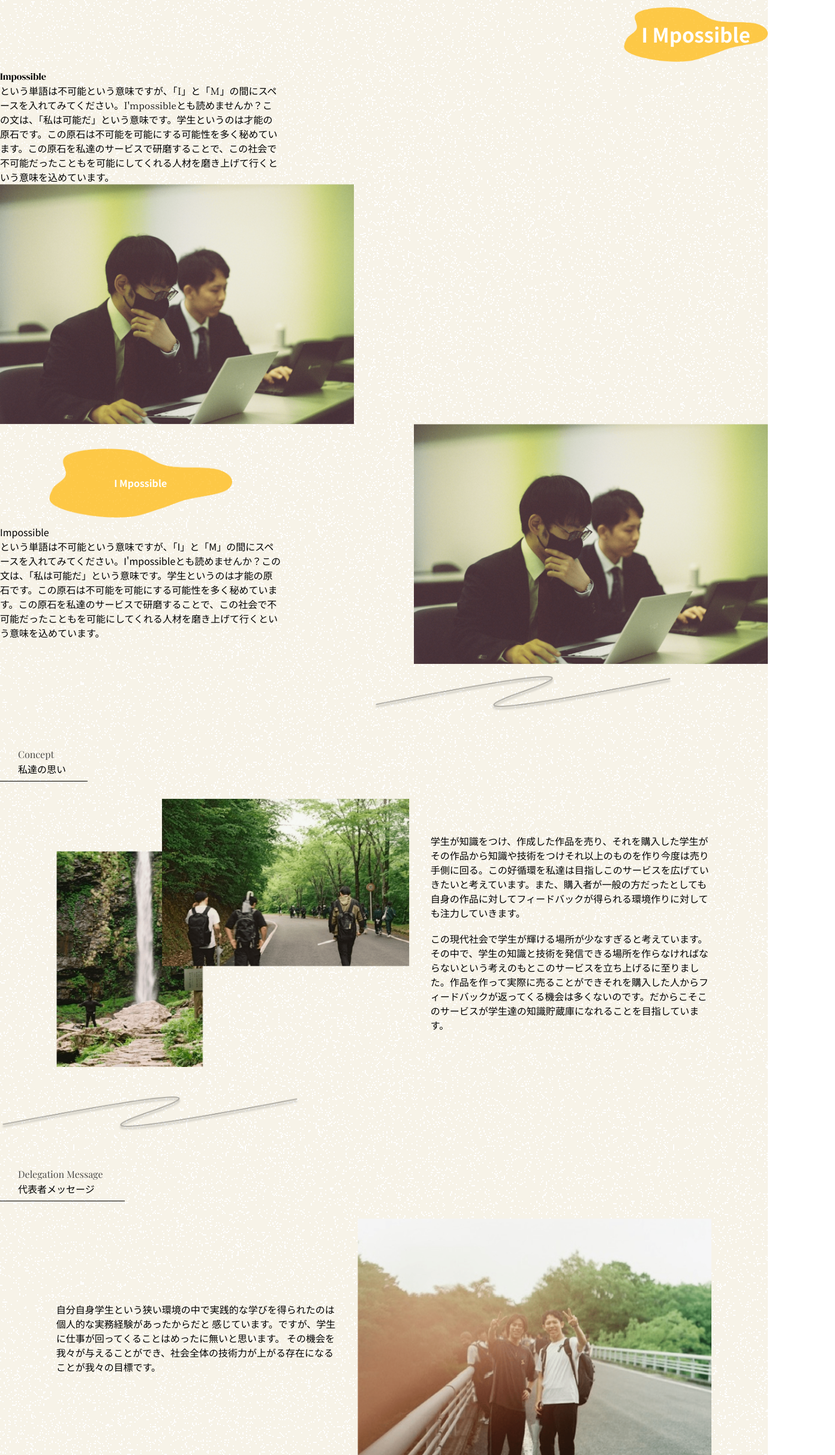
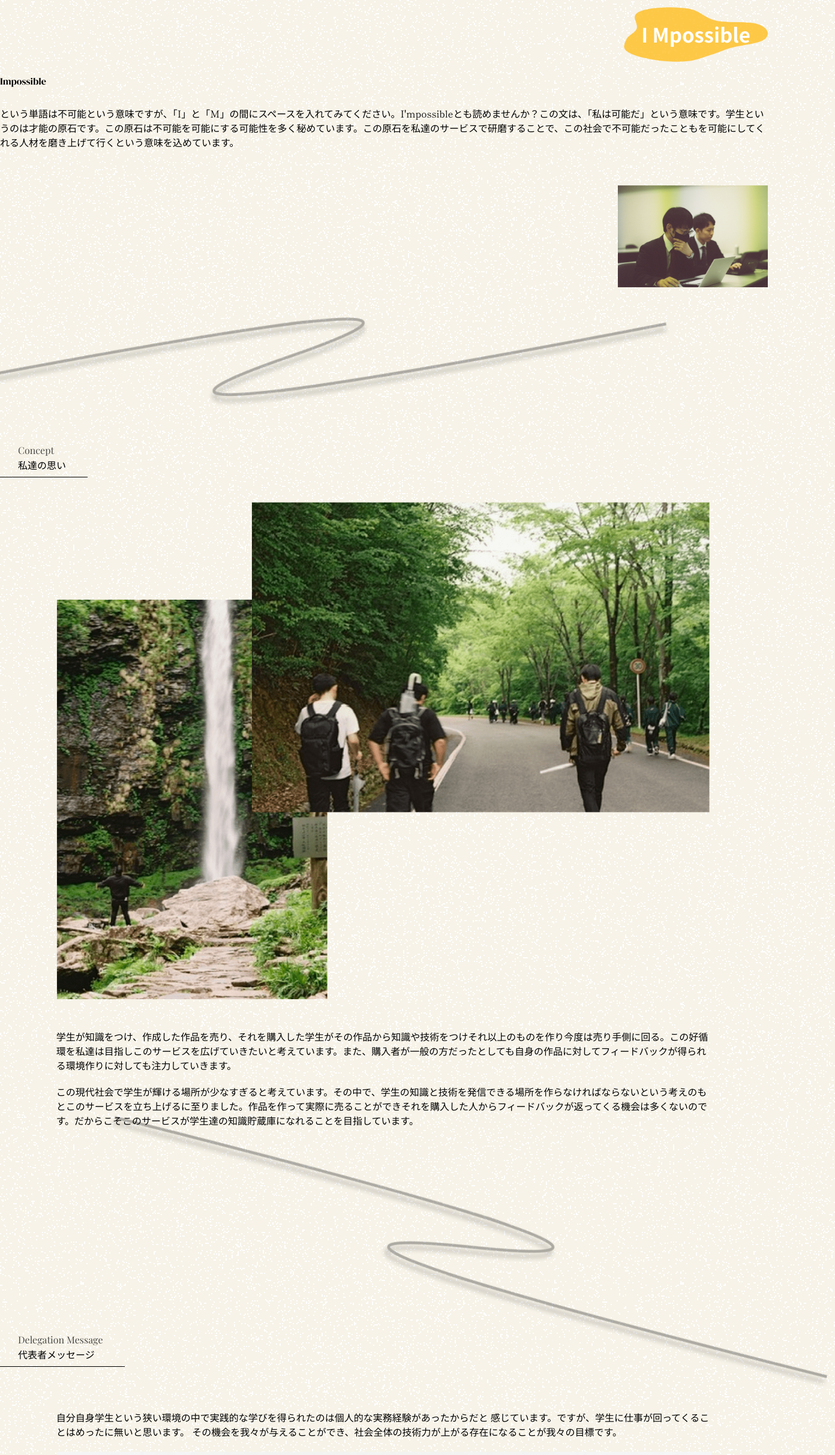
Before and after one commit to daito-kawasaki/ec-dent-app, a Next.js app in the folder frontend/: page /brand in a window 1280 px wide. Shown: the part 920-3346 px from the top of the page at 60% size, 1392 px wide, since content can reach past the window. Built offline with nearby package versions, Linux system fonts and the light colour scheme; a web font is replaced by a local one; what fluid-tailwind, tailwindcss-fluid-spacing would draw is missing.

Commit message:
360px完了と、SSR、CSRエラーの解消のためのnext.configの追加、tailwind.configのカスタム値追加

```diff
--- /dev/null
+++ b/frontend/next.config.js
@@ -0,0 +1,6 @@
+const withStyledComponents = require('styled-components-nextjs')
+
+module.exports = withStyledComponents({
+    reactStrictMode: true,
+    // 他の設定
+})
--- a/frontend/src/app/brand/page.tsx
+++ b/frontend/src/app/brand/page.tsx
@@ -5,7 +5,7 @@ import { IMGPATH_BRAND } from '../../lib/common'
 import SectionTitle from '@/components/ui/section-ttl'
 import StoreHeader from '@/components/common/store-header'
 import { dmSerifDisplay, shipporiMincho } from '@/lib/fonts'
-import { Shippori_Mincho } from 'next/font/google'
+import Footer from '@/components/common/footer'
 
 export default function Brand() {
     return (
@@ -27,10 +27,8 @@ export default function Brand() {
                     sub_ttl="キャッチコピーについて"
                 />
 
-                <section id="main_sec" className=" block mt-32 ">
-                    <div
-                        id="main_left_cnt"
-                        className="flex flex-col justify-center">
+                <section id="main_sec" className=" block mt-32 pb-7.5">
+                    <div id="main_left_cnt" className="">
                         <div
                             id="main_ttl"
                             className=" w-60 h-auto relative mb-3 ml-auto">
@@ -44,16 +42,17 @@ export default function Brand() {
                                 I Mpossible
                             </span>
                         </div>
-                        <span
-                            className={` text-2xl ${dmSerifDisplay.className}`}>
-                            Impossible
-                        </span>
-                        <p
-                            className={` w-[36.6vw] ${shipporiMincho.className}`}>
-                            という単語は不可能という意味ですが、「I」と「M」の間にスペースを入れてみてください。I'mpossibleとも読めませんか？この文は、「私は可能だ」という意味です。学生というのは才能の原石です。この原石は不可能を可能にする可能性を多く秘めています。この原石を私達のサービスで研磨することで、この社会で不可能だったこともを可能にしてくれる人材を磨き上げて行くという意味を込めています。
-                        </p>
+                        <div id="main_text_block" className="mt-5 mb-14.5">
+                            <span
+                                className={` text-2xl ${dmSerifDisplay.className} block mb-7.5`}>
+                                Impossible
+                            </span>
+                            <p className={`${shipporiMincho.className}`}>
+                                という単語は不可能という意味ですが、「I」と「M」の間にスペースを入れてみてください。I'mpossibleとも読めませんか？この文は、「私は可能だ」という意味です。学生というのは才能の原石です。この原石は不可能を可能にする可能性を多く秘めています。この原石を私達のサービスで研磨することで、この社会で不可能だったこともを可能にしてくれる人材を磨き上げて行くという意味を込めています。
+                            </p>
+                        </div>
                     </div>
-                    <div id="main_right_cnt" className="w-[46.12vw] ">
+                    <div id="main_right_cnt" className="w-250 ml-auto">
                         <Image
                             src={`${IMGPATH_BRAND}catch_copy.png`}
                             alt=""
@@ -63,7 +62,8 @@ export default function Brand() {
                         />
                     </div>
                 </section>
-                <section
+
+                {/* <section
                     id="main_sec"
                     className=" flex items-center justify-between ">
                     <div
@@ -96,11 +96,11 @@ export default function Brand() {
                             className=" img_setting"
                         />
                     </div>
-                </section>
+                </section> */}
 
                 <div
                     id="section_img"
-                    className=" w-[39vw] h-auto ml-auto mr-[12.445vw] my-5">
+                    className=" w-full h-auto mr-auto -ml-40  my-5">
                     <Image
                         src={`${IMGPATH_BRAND}path.png`}
                         alt=""
@@ -112,29 +112,35 @@ export default function Brand() {
                 <SectionTitle ttl={'Concept'} sub_ttl={'私達の思い'} />
                 <section
                     id="concept_sec"
-                    className=" flex justify-between section_setting">
-                    <div id="concept_left" className=" w-[46.12vw] h-auto">
+                    className=" block section_setting pt-10 pb-28">
+                    <div id="concept_left" className=" w-full h-auto">
                         <Image
                             src={`${IMGPATH_BRAND}concept.png`}
                             alt=""
                             width={630}
                             height={478}
-                            className=" img_setting"
+                            className=" img_setting hidden md:block"
+                        />
+                        <Image
+                            src={`${IMGPATH_BRAND}concept-sp.png`}
+                            alt=""
+                            width={360}
+                            height={320}
+                            className=" img_setting md:hidden"
                         />
                     </div>
-                    <div
-                        id="concept_right"
-                        className=" w-[36.6vw] flex-col-center">
-                        <p className=" pb-[1.464vw]">
+                    <div id="concept_right" className=" flex-col-center">
+                        <p
+                            className={` mt-50 pb-5 ${shipporiMincho.className}`}>
                             学生が知識をつけ、作成した作品を売り、それを購入した学生がその作品から知識や技術をつけそれ以上のものを作り今度は売り手側に回る。この好循環を私達は目指しこのサービスを広げていきたいと考えています。また、購入者が一般の方だったとしても自身の作品に対してフィードバックが得られる環境作りに対しても注力していきます。
                         </p>
-                        <p className="">
+                        <p className={`${shipporiMincho.className} `}>
                             この現代社会で学生が輝ける場所が少なすぎると考えています。その中で、学生の知識と技術を発信できる場所を作らなければならないという考えのもとこのサービスを立ち上げるに至りました。作品を作って実際に売ることができそれを購入した人からフィードバックが返ってくる機会は多くないのです。だからこそこのサービスが学生達の知識貯蔵庫になれることを目指しています。
                         </p>
                     </div>
                 </section>
 
-                <div className=" w-[39vw] h-auto mr-auto  my-5">
+                <div className=" w-full h-auto ml-auto -mr-140 rotate-[25deg] my-5">
                     <Image
                         src={`${IMGPATH_BRAND}path.png`}
                         alt=""
@@ -147,19 +153,15 @@ export default function Brand() {
                     ttl={'Delegation Message'}
                     sub_ttl={'代表者メッセージ'}
                 />
-                <section
-                    id="message_sec"
-                    className=" flex justify-between section_setting">
-                    <div
-                        id="message_left"
-                        className=" w-[36.6vw] flex-col-center">
-                        <p>
+                <section id="message_sec" className=" section_setting">
+                    <div id="message_left" className="">
+                        <p className={`py-5 mt-6 ${shipporiMincho.className}`}>
                             自分自身学生という狭い環境の中で実践的な学びを得られたのは個人的な実務経験があったからだと
                             感じています。ですが、学生に仕事が回ってくることはめったに無いと思います。
                             その機会を我々が与えることができ、社会全体の技術力が上がる存在になることが我々の目標です。
                         </p>
                     </div>
-                    <div id="message_right" className=" w-[46.12vw] h-auto">
+                    <div id="message_right" className=" w-full h-auto">
                         <Image
                             src={`${IMGPATH_BRAND}message.png`}
                             alt=""
@@ -170,6 +172,7 @@ export default function Brand() {
                     </div>
                 </section>
             </main>
+            <Footer />
         </>
     )
 }
--- a/frontend/tailwind.config.js
+++ b/frontend/tailwind.config.js
@@ -10,13 +10,26 @@ module.exports = {
     theme: {
         extend: {
             spacing: {
-                7.5: '1.875rem',
-                75: '18.75rem',
-                24.5: '6.25rem',
-                500: '31.25rem',
+                7.5: '1.875rem', //30px
+                14.5: '3.75rem', //60px
+                50: '3.125rem', //50px
+                140: '8.75rem', //140px
+                75: '18.75rem', //300px
+                24.5: '6.25rem', //392px
+                500: '31.25rem', //500px
             },
             fontSize: {
                 '3.5xl': '2.0625rem',
+                '2.5xl': '1.59375rem',
+            },
+            width: {
+                32.5: '8.5rem',
+                40.5: '10.625rem',
+                53: '13.75rem',
+                250: '15.625rem',
+                340: '21.25rem',
+                520: '32.5rem',
+                390: '24.375rem',
             },
         },
         screens: {
```
Also changed, not shown: frontend/public/images/brand-page/concept-sp.png (added).
